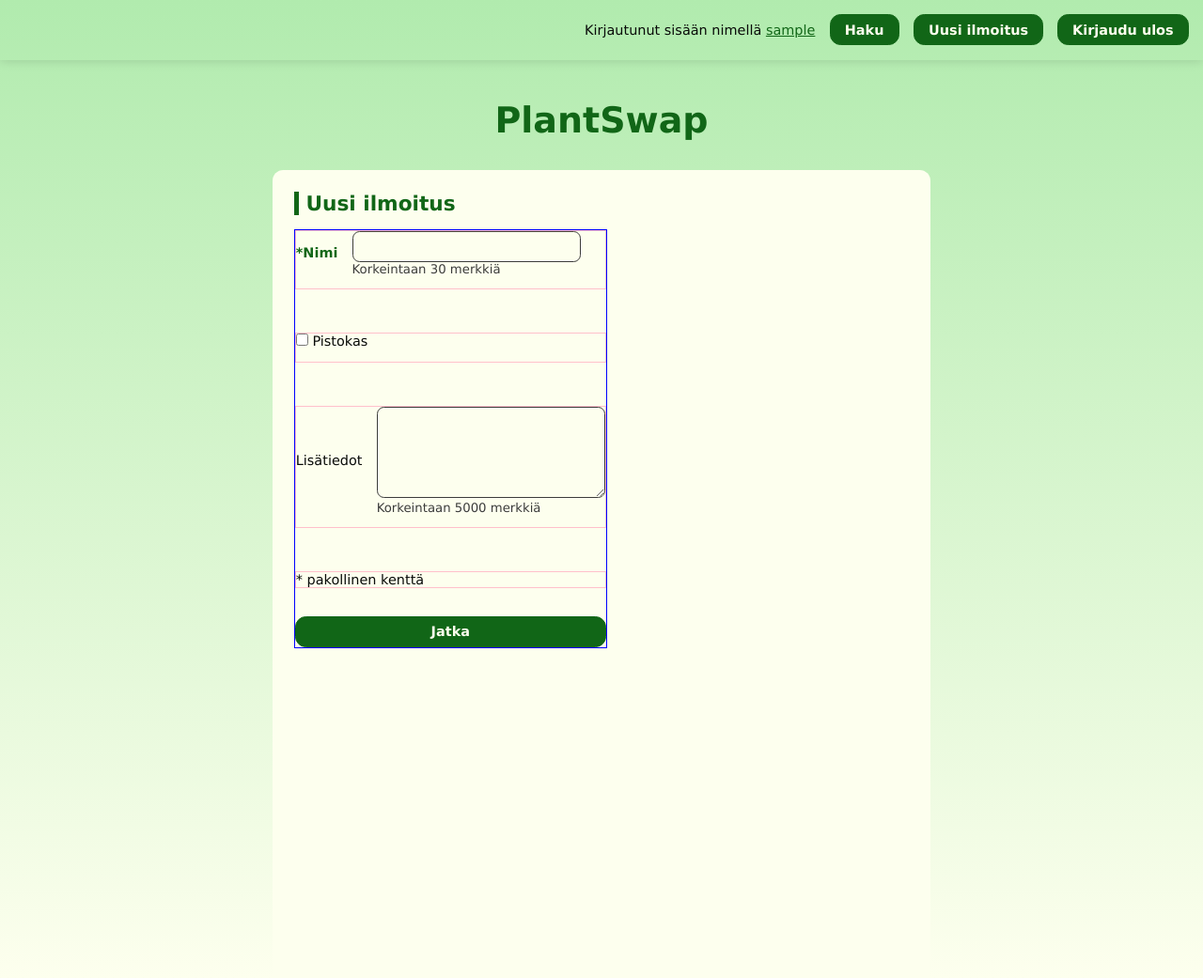
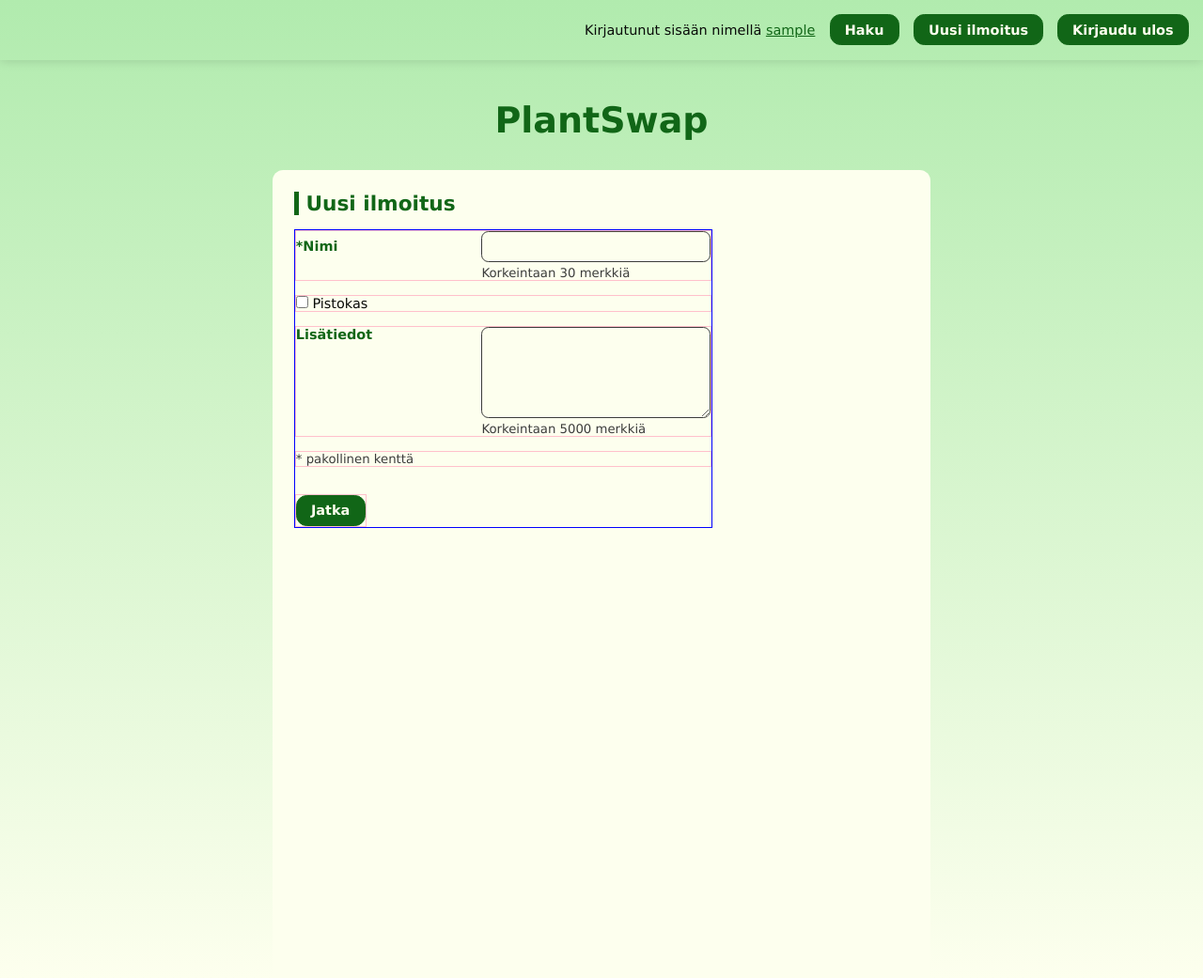
Before and after one commit to mkankaan/plantswap, a Flask app: page /new_listing in a window 1280 px wide. Shown: the whole page at 94% size. Run offline with Flask 3, Linux system fonts and the light colour scheme; the visitor is signed in with stand-in values (Sample User, id 1).

Commit message:
Better form structure

```diff
--- a/static/main.css
+++ b/static/main.css
@@ -114,6 +114,10 @@ form .button-bar-vertical > * {
   align-items: center;
 }
 
+.form-grid.label-top {
+  align-items: normal;
+}
+
 .form-grid-hint {
   row-gap: 0.25rem;
   grid-template-areas:
@@ -125,7 +129,8 @@ form .button-bar-vertical > * {
   grid-area: item1;
 }
 
-.form-grid-hint input {
+.form-grid-hint input,
+.form-grid-hint textarea {
   grid-area: item2;
 }
 
@@ -140,6 +145,10 @@ form input[type='text'],
 form input[type='password'],
 form textarea {
   width: var(--input-width);
+}
+
+.form-checkbox {
+  margin-bottom: 0;
 }
 
 .page-content input[type='text'],
@@ -377,11 +386,6 @@ form label,
   align-items: center;
 }
 
-.image-form {
-  display: grid;
-  gap: 1rem;
-}
-
 .button-bar .button {
   width: 100%;
 }
--- a/templates/login.html
+++ b/templates/login.html
@@ -53,7 +53,7 @@
               {% else %}
               <input type="hidden" name="next_page" value="/" />
               {% endif %}
-              <div class="login-extra-links">
+              <div class="button-bar-vertical">
                 <input
                   type="submit"
                   class="button"
--- a/templates/new_listing.html
+++ b/templates/new_listing.html
@@ -5,14 +5,9 @@
 </header>
 
 <form action="/new_listing" method="post">
-  <section class="subsection">
-    <div class="form-grid">
-      <div>
-        <label class="form-label" for="name">*Nimi</label>
-        <p class="form-bottom-text-space"></p>
-      </div>
+  <div class="form-grid form-grid-hint">
+    <label for="name">*Nimi</label>
 
-      <div>
     <input
       type="text"
       id="name"
@@ -20,41 +15,39 @@
       maxlength="{{ restrictions.max_name }}"
       required
     />
-        <p class="text-small hint">
+    <p class="text-small">
       Korkeintaan {{ restrictions.max_name }} merkkiä
     </p>
   </div>
-    </div>
-  </section>
 
-  <section class="subsection">
-    <p><input type="checkbox" name="cutting" value="1" /> Pistokas</p>
-  </section>
+  <p class="form-checkbox">
+    <input type="checkbox" name="cutting" value="1" />
+    Pistokas
+  </p>
 
-  <section class="subsection">
-    <div class="form-grid label-top">
-      <p class="form-label">Lisätiedot</p>
-      <div>
+  <div class="form-grid form-grid-hint label-top">
+    <label>Lisätiedot</label>
+
     <textarea
       name="info"
       rows="5"
       cols="50"
       maxlength="{{ restrictions.max_info }}"
     ></textarea>
-        <p class="text-small hint">
+    <p class="text-small">
       Korkeintaan {{ restrictions.max_info }} merkkiä
     </p>
   </div>
-    </div>
-  </section>
 
-  <p>* pakollinen kenttä</p>
   <input
     type="hidden"
     name="csrf_token"
     value="{{ session.csrf_token }}"
   />
+  <p class="text-small">* pakollinen kenttä</p>
+  <div class="button-bar">
     <input type="submit" class="button" value="Jatka" />
+  </div>
 </form>
 
 {% endblock %}
```
Also changed, not shown: templates/edit_listing.html (+24 -14 lines). Lines whose indentation alone changed are shown as unchanged.
